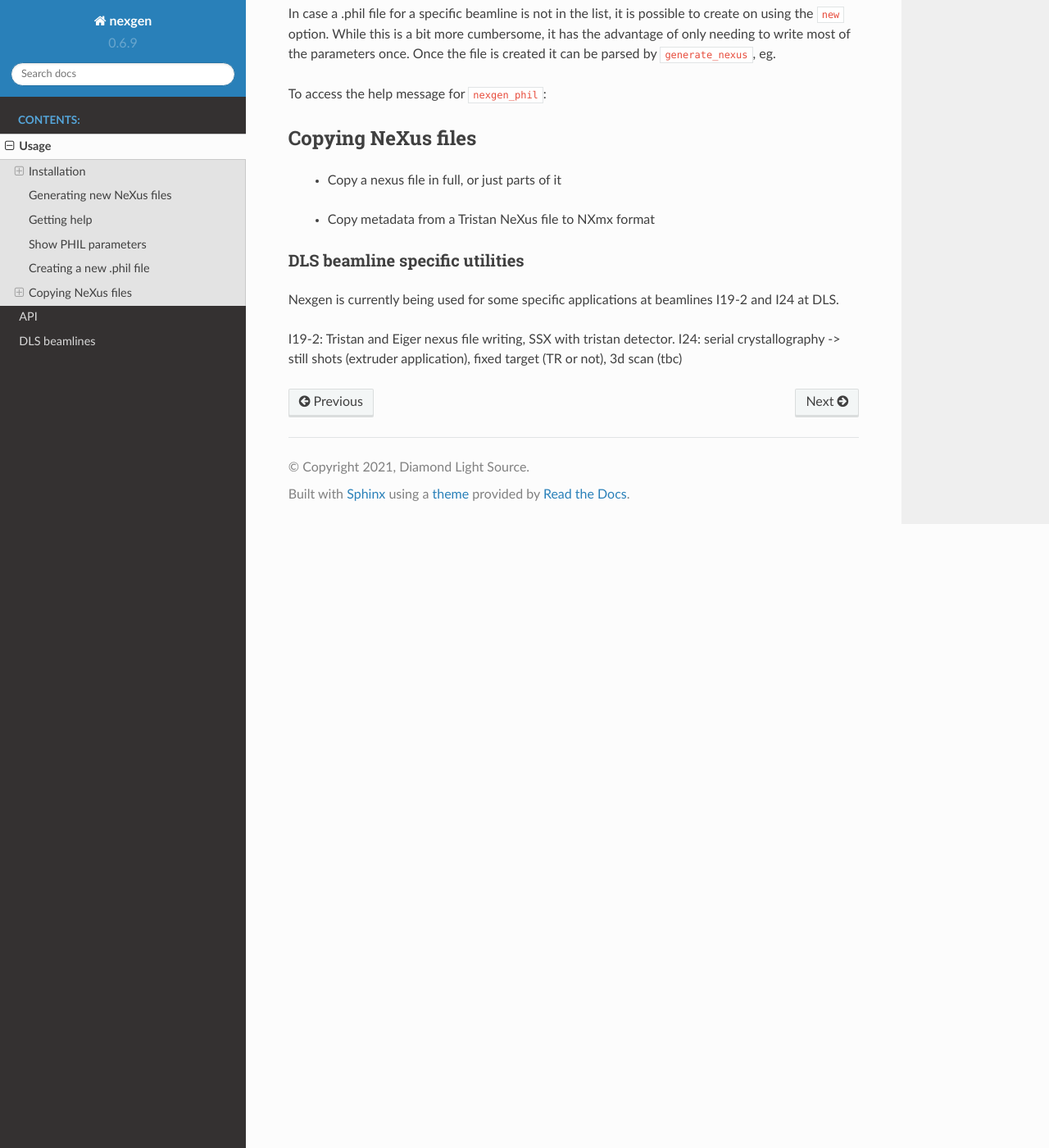
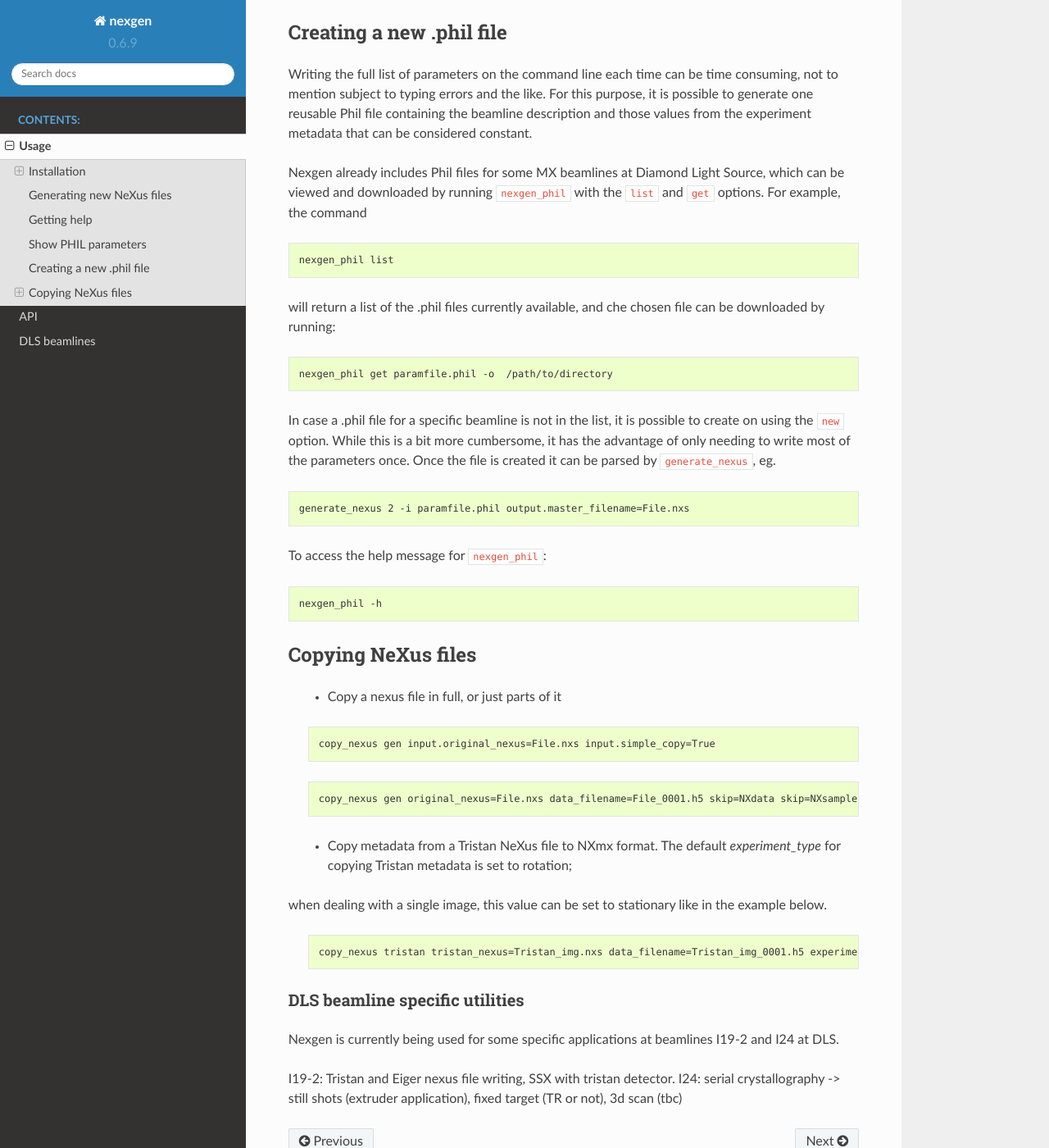
Before and after one commit to DiamondLightSource/nexgen, a Sphinx documentation site: the page built from docs/usage.rst, in a window 1280 px wide and 1400 px high, scrolled down 1398 px. Shown: the whole window at 82% size. Built offline with Sphinx 7.4.7 and the Read the Docs theme 2.0.0, drawn with Linux system fonts in a browser that asks for light colours; some of the changed text lies outside the part shown.

Commit message:
Hopefully fix code block problem

```diff
--- a/docs/usage.rst
+++ b/docs/usage.rst
@@ -40,9 +40,11 @@ Every command line tool in the nexgen package has a help message that explains h
 This help message will be printed by using the option `-h`, or `--help`, and each subcommand also has an help message detailing its specific options.
 
 .. code-block:: console
+
     copy_nexus --help
 
 .. code-block:: console
+
     generate_nexus demo -h
 
 
@@ -50,6 +52,17 @@ This help message will be printed by using the option `-h`, or `--help`, and eac
 Show PHIL parameters
 --------------------
 In addition to the help message, it is possible to take a look at the list of phil parameters that can/need to be passed to the command line generator.
+
+.. code-block:: console
+
+    generate_nexus 3 -c
+
+It is also possible to view more details about the Phil parameters and definition attributes by setting the `attributes_level` parameter with the `-a` argument.
+Th default value is set to 0, which will only show names and default values of the parameters.
+
+.. code-block:: console
+
+    generate_nexus 1 -c -a 2
 
 
 Creating a new .phil file
@@ -63,21 +76,26 @@ Nexgen already includes Phil files for some MX beamlines at Diamond Light Source
 For example, the command
 
 .. code-block:: console
+
     nexgen_phil list
+
 will return a list of the .phil files currently available, and che chosen file can be downloaded by running:
 
 .. code-block:: console
-    nexgen_phil get filename.phil -o  /path/to/directory
+
+    nexgen_phil get paramfile.phil -o  /path/to/directory
 
 In case a .phil file for a specific beamline is not in the list, it is possible to create on using the ``new`` option. While this is a bit more cumbersome,
 it has the advantage of only needing to write most of the parameters once. Once the file is created it can be parsed by ``generate_nexus``, eg.
 
 .. code-block:: console
+
     generate_nexus 2 -i paramfile.phil output.master_filename=File.nxs
 
 To access the help message for ``nexgen_phil``:
 
 .. code-block:: console
+
     nexgen_phil -h
 
 
@@ -87,15 +105,19 @@ Copying NeXus files
  - Copy a nexus file in full, or just parts of it
 
  .. code-block:: console
+
     copy_nexus gen input.original_nexus=File.nxs input.simple_copy=True
 
  .. code-block:: console
-    copy_nexus gen input.original_nexus=File.nxs input.data_filename=File_0001.h5 input.skip=NXdata input.skip=NXsample
 
- - Copy metadata from a Tristan NeXus file to NXmx format
+    copy_nexus gen original_nexus=File.nxs data_filename=File_0001.h5 skip=NXdata skip=NXsample
+
+ - Copy metadata from a Tristan NeXus file to NXmx format. The default `experiment_type` for copying Tristan metadata is set to rotation;
+when dealing with a single image, this value can be set to stationary like in the example below.
 
  .. code-block:: console
-    copy_nexus tristan input.tristan_nexus=Tristan_img.nxs input.data_filename=Tristan_img_0001.h5 experiment_type=rotation
+
+    copy_nexus tristan tristan_nexus=Tristan_img.nxs data_filename=Tristan_img_0001.h5 experiment_type=stationary
 
 
 DLS beamline specific utilities
```
Also changed, not shown: 1 other file.
